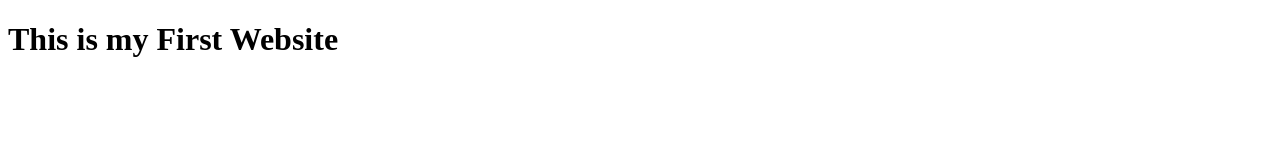
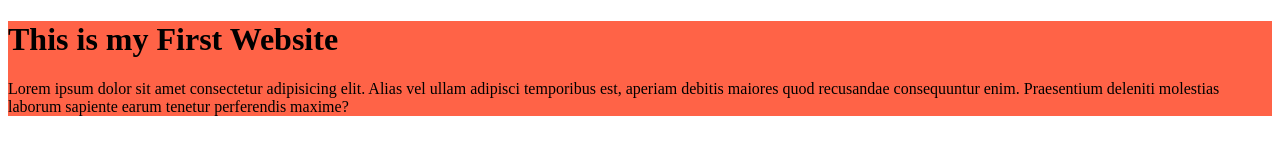
Before and after one commit to Jubayerasan/Portfolio, a plain HTML site: page Index.html in a window 1280 px wide. Drawn offline with Linux system fonts and the light colour scheme.

Commit message:
Second update

```diff
--- a/Index.html
+++ b/Index.html
@@ -4,8 +4,12 @@
     <meta charset="UTF-8">
     <meta name="viewport" content="width=device-width, initial-scale=1.0">
     <title>Portfolio || Jubayer Hasan</title>
+    <link rel="stylesheet" href="css/styles.css">
 </head>
 <body>
+    <div>
     <h1>This is my First Website</h1>
+    <p>Lorem ipsum dolor sit amet consectetur adipisicing elit. Alias vel ullam adipisci temporibus est, aperiam debitis maiores quod recusandae consequuntur enim. Praesentium deleniti molestias laborum sapiente earum tenetur perferendis maxime?</p>
+    </div>
 </body>
 </html>
--- a/css/styles.css
+++ b/css/styles.css
@@ -0,0 +1,4 @@
+div{
+    background-color: tomato;
+
+}
```
